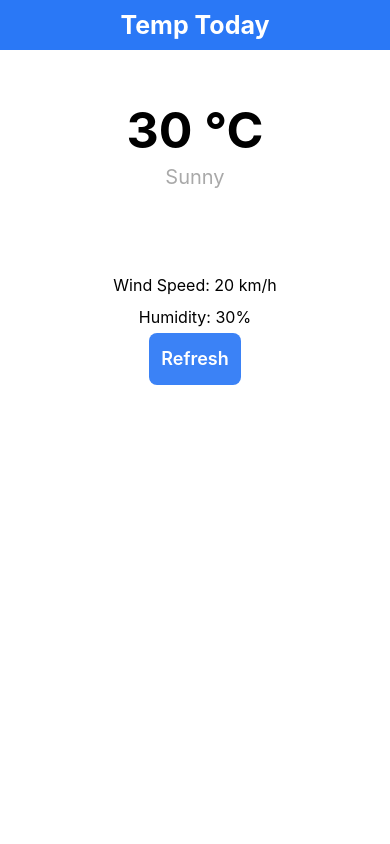
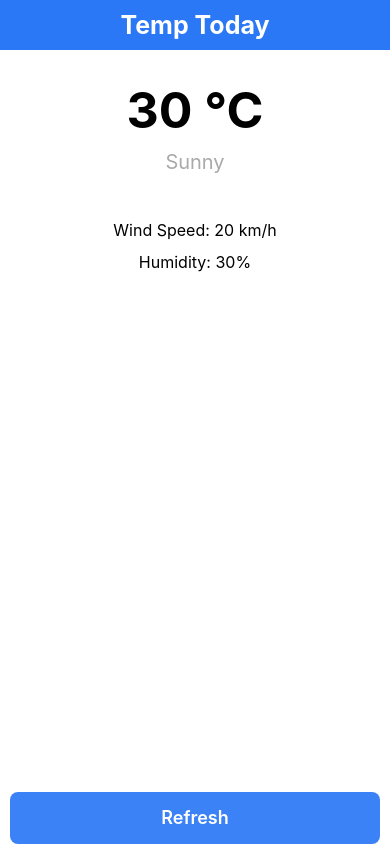
Before and after one commit to ullherrja56179/temp-today-starter, a React Native app: screen / in a window 390 px wide. Built offline with nearby package versions, Linux system fonts and the light colour scheme.

Commit message:
Exercise 11: Create MainScreen

```diff
--- a/src/App.tsx
+++ b/src/App.tsx
@@ -1,28 +1,17 @@
 import {StatusBar} from "expo-status-bar";
 import {SafeAreaView, StyleSheet, View} from "react-native";
-import {Header} from "./components/Header";
 
 import "../global.css";
-import AdditionalInfo from "./components/AdditionalInfo";
-import StyledButton from "./components/StyledButton";
-import WeatherDisplay from "./components/WeatherDisplay";
+import MainScreen from "./screens/MainScreen";
+import {Header} from "./components/Header";
+import React from "react";
 
 const App = () => {
     return (<SafeAreaView style={{flex: 1}}>
-            <StatusBar style="auto"/>
-            <Header/>
-            <View style={styles.container}>
-                <WeatherDisplay temperature={30} condition={"Sunny"}/>
-                <AdditionalInfo windSpeed={20} humidity={30}/>
-                <StyledButton onPress={() => console.log("Button Pressed")}>Refresh</StyledButton>
-            </View>
-        </SafeAreaView>);
+        <StatusBar style="auto"/>
+        <Header/>
+        <MainScreen/>
+    </SafeAreaView>);
 }
 
-const styles = StyleSheet.create({
-    container: {
-        flex: 1, backgroundColor: "#fff", alignItems: "center", justifyContent: "flex-start",
-    },
-});
-
 export default App
--- a/src/components/AdditionalInfo.tsx
+++ b/src/components/AdditionalInfo.tsx
@@ -9,7 +9,7 @@ type AdditionalInfoProps = {
 const AdditionalInfo: React.FC<AdditionalInfoProps> = ({
                                                            windSpeed, humidity,
                                                        }) => {
-    return (<View className={"mt-20 items-center"}>
+    return (<View className={"mt-10 items-center"}>
         <Text className={"text-base my-1"}>Wind Speed: {windSpeed} km/h</Text>
         <Text className={"text-base my-1"}>Humidity: {humidity}%</Text>
     </View>);
--- a/src/components/WeatherDisplay.tsx
+++ b/src/components/WeatherDisplay.tsx
@@ -6,9 +6,8 @@ type WeatherDisplayProps = {
 }
 
 const WeatherView = styled.View`
-    padding-top: 50px;
+    padding-top: 30px;
     align-items: center;
-    justify-content: center;
 `
 
 const Temperature = styled.Text`
@@ -17,7 +16,7 @@ const Temperature = styled.Text`
 `
 
 const Condition = styled.Text`
-    padding-top: 5px;
+    padding-top: 10px;
     font-size: 20px;
     color: darkgray;
 `
--- /dev/null
+++ b/src/screens/MainScreen.tsx
@@ -0,0 +1,29 @@
+import React from "react";
+import { View, StyleSheet } from "react-native";
+import {Header} from "../components/Header";
+import WeatherDisplay from "../components/WeatherDisplay";
+import AdditionalInfo from "../components/AdditionalInfo";
+import StyledButton from "../components/StyledButton";
+
+const MainScreen = () => {
+    return (
+        <View style={styles.container}>
+            <View>
+                <WeatherDisplay temperature={30} condition={"Sunny"}/>
+                <AdditionalInfo windSpeed={20} humidity={30}/>
+            </View>
+            <StyledButton onPress={() => console.log("Button Pressed")}>Refresh</StyledButton>
+        </View>
+    );
+};
+
+const styles = StyleSheet.create({
+    container: {
+        flex: 1,
+        justifyContent: "space-between",
+        alignSelf: 'stretch',
+        paddingHorizontal: 10,
+    }
+});
+
+export default MainScreen;
```
